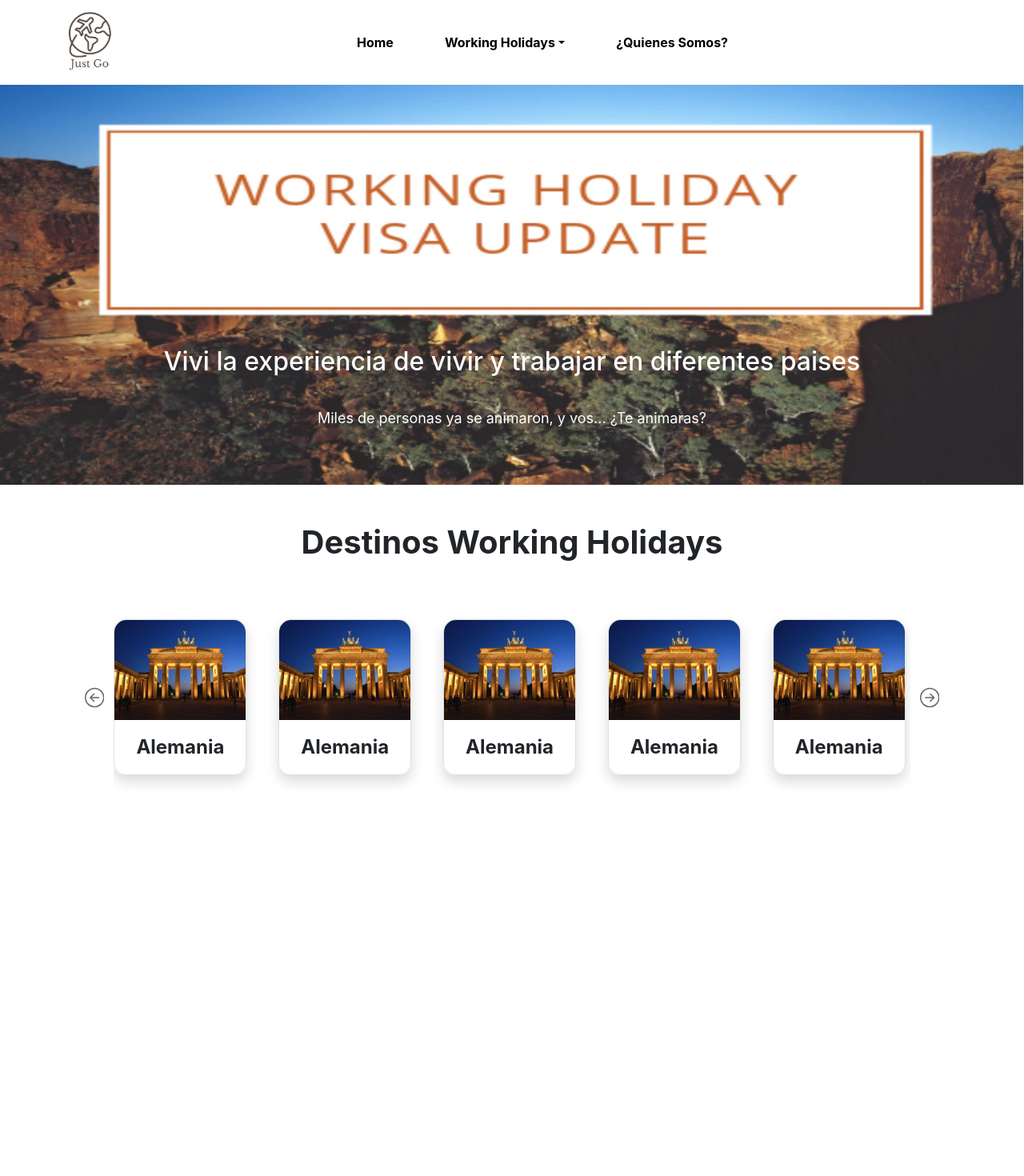
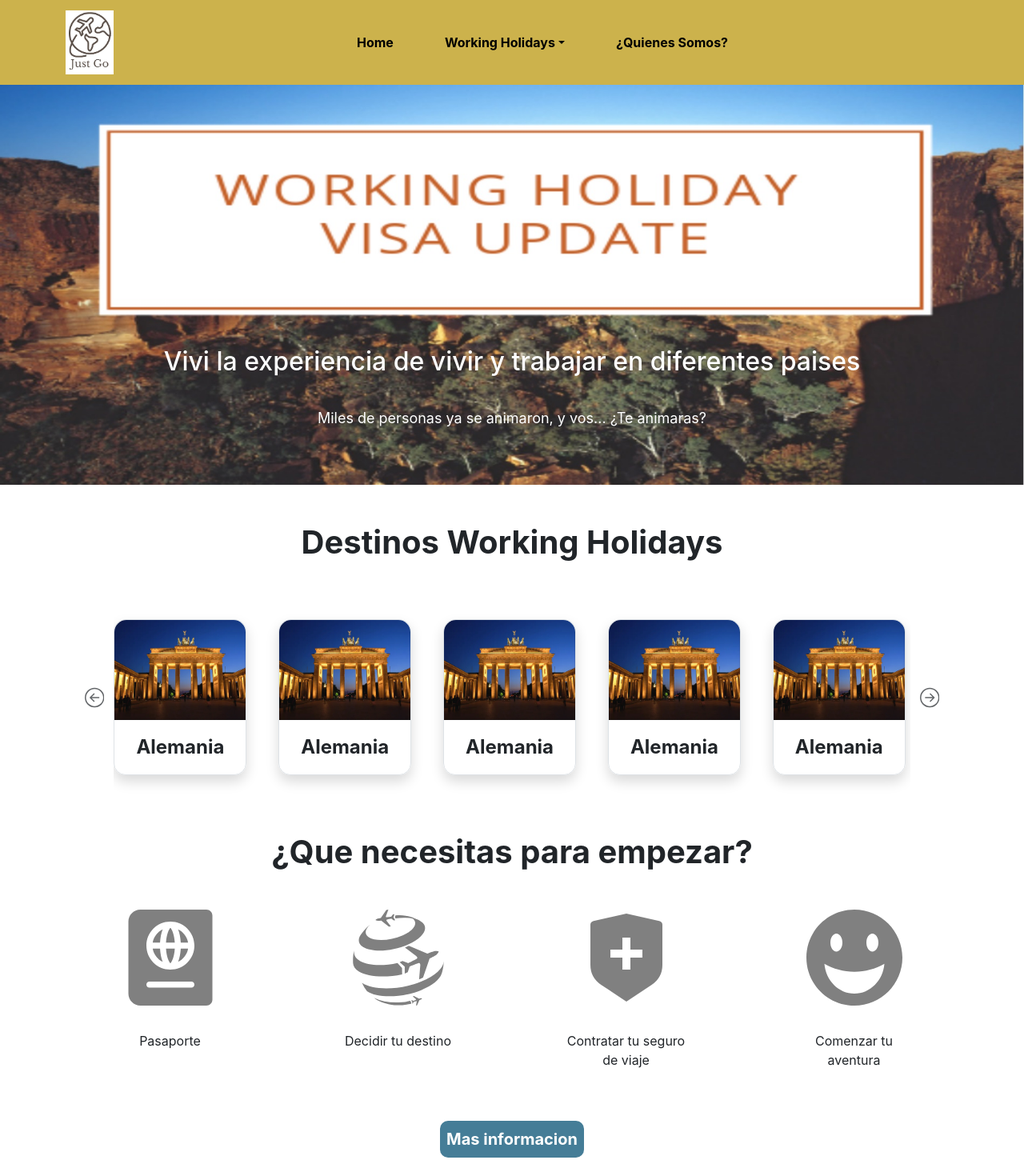
Before and after one commit to LucianoGuijarro/JustGo, a React (Create React App) app: page / in a window 1280 px wide. Shown: the top 1470 px of the page at 80% size. Before the commit the page ends 1041 px from the top, so only its background shows below. Built offline with nearby package versions, Linux system fonts and the light colour scheme.

Commit message:
agrego seccion de -empezarExperiencia-, modifico color de navbar

```diff
--- a/src/App.js
+++ b/src/App.js
@@ -1,5 +1,6 @@
 import './App.css';
 import Banners from './components/Banners/Banners';
+import EmpezarExperiencia from './components/EmpezarExperiencia/EmpezarExperiencia';
 import GridDestinos from './components/GridDestinos/GridDestinos';
 import Navbar from './components/Navbar/Navbar';
 
@@ -9,6 +10,7 @@ function App() {
     <Navbar />
     <Banners />
     <GridDestinos />
+    <EmpezarExperiencia  />
     </>
   );
 }
--- /dev/null
+++ b/src/components/EmpezarExperiencia/EmpezarExperiencia.jsx
@@ -0,0 +1,39 @@
+import React from 'react';
+import styles from './EmpezarExperiencia.module.css'
+import { FaPassport } from "react-icons/fa";
+import { SiYourtraveldottv } from "react-icons/si";
+import { RiShieldCrossFill } from "react-icons/ri";
+import { ImHappy2 } from "react-icons/im";
+
+const EmpezarExperiencia = () => {
+    return (
+        <>
+            <h1 className={`fs-1 fw-bold text-center ${styles.ocultar}`}>¿Que necesitas para empezar?</h1>
+            <div className={`container my-5 ${styles.ocultar}`}>
+                <div className="row justify-content-around">
+                    <div className="col-2 d-flex flex-column align-items-center">
+                        <FaPassport size={120} color={'grey'} className={'mb-2'} />
+                        <p className='text-center mt-4'>Pasaporte</p>
+                    </div>
+                    <div className="col-2 d-flex flex-column align-items-center">
+                        <SiYourtraveldottv size={120} color={'grey'} className={'mb-2'} />
+                        <p className='text-center mt-4'>Decidir tu destino</p>
+                    </div>
+                    <div className="col-2 d-flex flex-column align-items-center">
+                        <RiShieldCrossFill size={120} color={'grey'} className={'mb-2'} />
+                        <p className='text-center mt-4'>Contratar tu seguro de viaje</p>
+                    </div>
+                    <div className="col-2 d-flex flex-column align-items-center">
+                        <ImHappy2 size={120} color={'grey'} className={'mb-2'} />
+                        <p className='text-center mt-4'>Comenzar tu aventura</p>
+                    </div>
+                </div>
+            </div>
+            <div className={`d-flex justify-content-center ${styles.ocultar}`}>
+                <button className={`${styles.boton} mb-5 p-2 fw-bold fs-5`}>Mas informacion</button>
+            </div>
+        </>
+    )
+}
+
+export default EmpezarExperiencia
--- /dev/null
+++ b/src/components/EmpezarExperiencia/EmpezarExperiencia.module.css
@@ -0,0 +1,17 @@
+.boton{
+    border: none;
+    background: #457d97;
+    border-radius: 10px;
+    color: white;
+}
+.boton:hover{
+    opacity: 0.8;
+    color: black;
+    transition: 0.3s;
+    scale: 1.1;
+}
+@media (max-width: 576px) {
+    .ocultar {
+        display: none;
+    }
+}
--- a/src/components/Navbar/Navbar.jsx
+++ b/src/components/Navbar/Navbar.jsx
@@ -4,7 +4,7 @@ import logo from '../../img/logo.jpg'
 const Navbar = () => {
     return (
         <>
-            <nav className="navbar navbar-expand-lg">
+            <nav className={`navbar navbar-expand-lg ${styles.colorFondo}`}>
                 <div className="container">
                     <a class="navbar-brand" href="/">
                         <img className={styles.logo} src={logo} alt="Logo" />
@@ -21,7 +21,7 @@ const Navbar = () => {
                                 <a className={`${styles.colorItems} fw-bold nav-link dropdown-toggle`} href="/" id="navbarDropdownMenuLink" role="button" data-bs-toggle="dropdown" aria-expanded="false">
                                     Working Holidays
                                 </a>
-                                <ul className="dropdown-menu shadow" aria-labelledby="navbarDropdownMenuLink">
+                                <ul className={`dropdown-menu shadow ${styles.colorFondo}`} aria-labelledby="navbarDropdownMenuLink">
                                     <li><a className="dropdown-item" href="/">¿Que es una Working Holidays?</a></li>
                                     <li><a className="dropdown-item" href="/">Ver destinos!</a></li>
                                 </ul>
--- a/src/components/Navbar/Navbar.module.css
+++ b/src/components/Navbar/Navbar.module.css
@@ -1,3 +1,6 @@
+.colorFondo{
+    background: #ccb24c;
+}
 .colorItems {
     color: black !important;
 }
```
